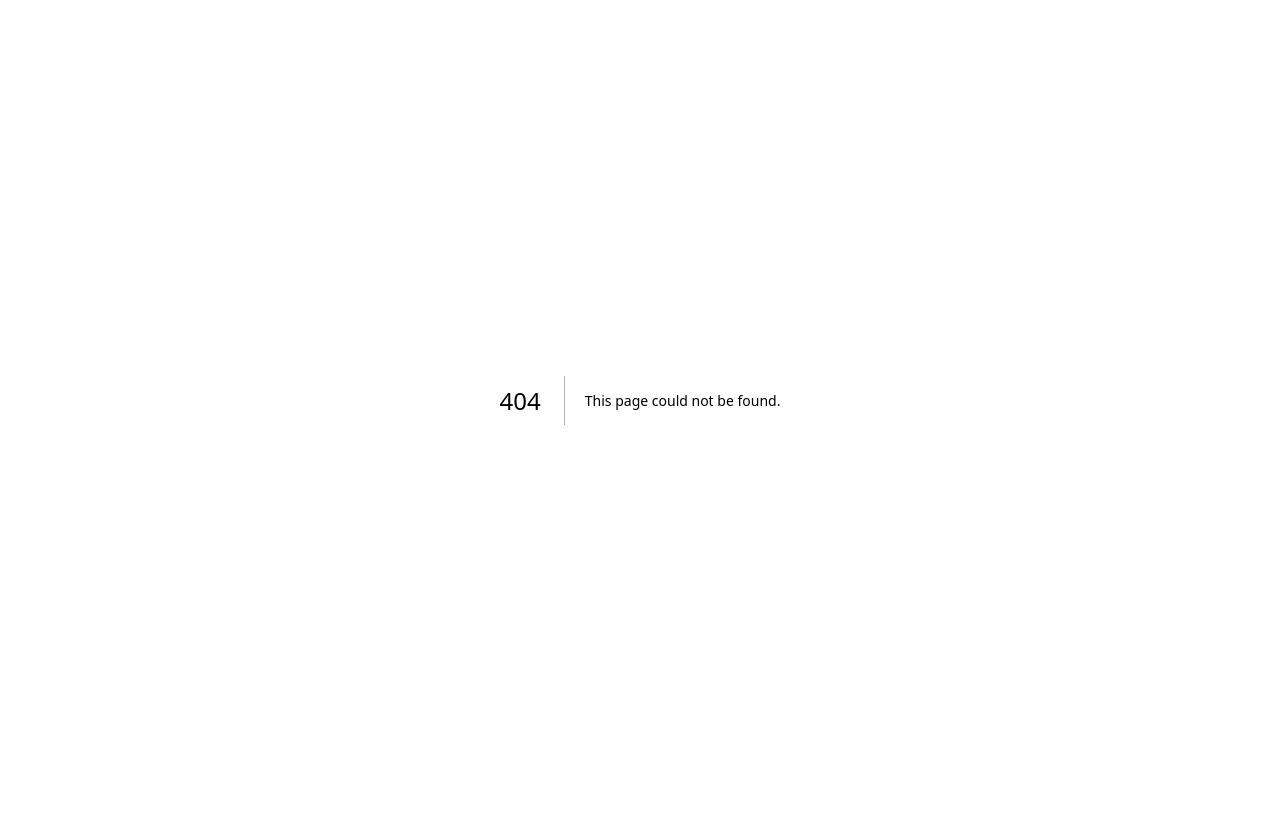
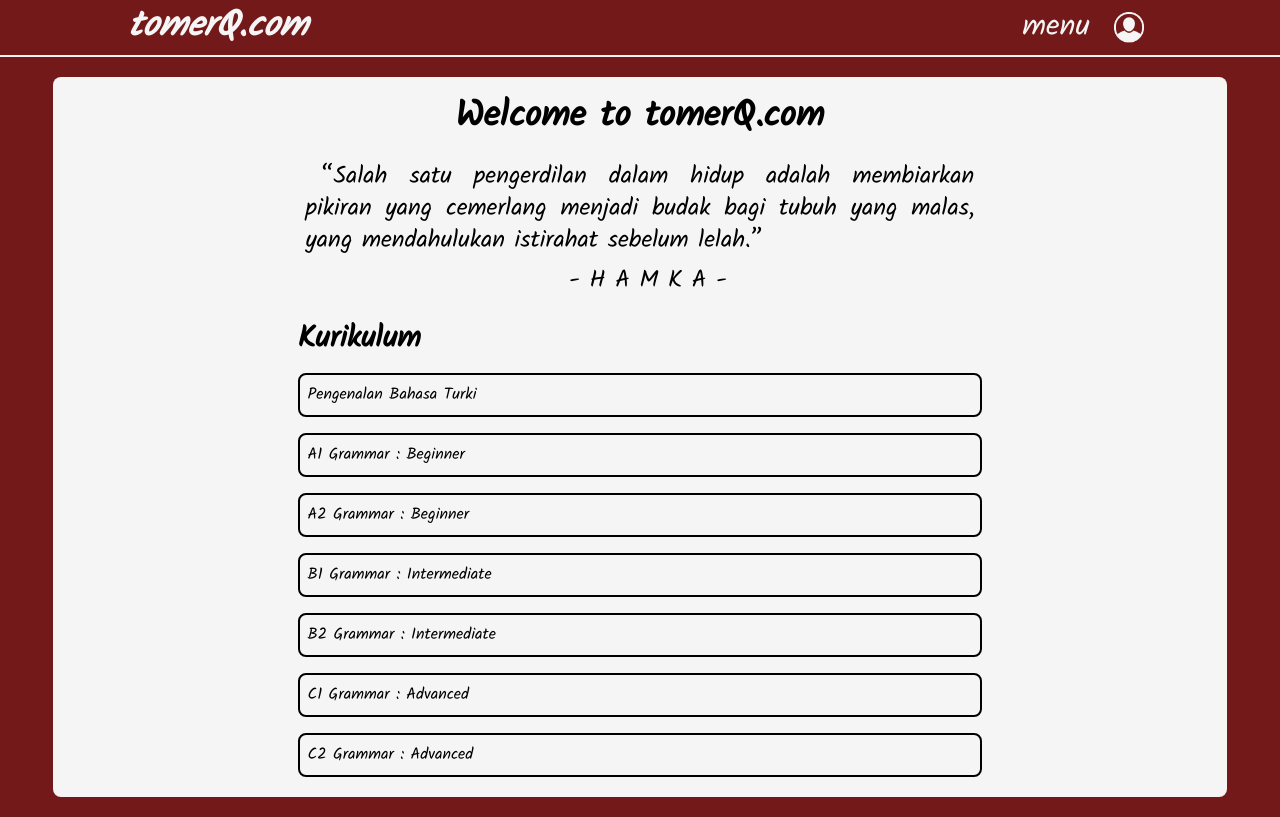
Before and after one commit to barmuch/tomerq.com, a Next.js app: page /kurikulum in a window 1280 px wide. Before the commit this address had no page. Built offline with nearby package versions, Linux system fonts and the light colour scheme.

Commit message:
Kurikulum Page Added

```diff
--- a/src/app/about/page.jsx
+++ b/src/app/about/page.jsx
@@ -1,12 +1,13 @@
 import Link from "next/link"
 import Image from "next/image"
+
 const About = () => {
   return (
     <div className="h-screen w-screen bg-primary1 flex flex-col items-center p-3 gap-4 lg:gap-8 justify-center my-auto">
 
       <div className="text-4xl text-primary2 cursor-pointer font-bold lg:text-6xl "><Link href="/">tomerQ.com</Link></div>
 
-      <div className="text-xl bg-primary2 p-2 rounded-lg text-justify indent-10 lg:max-w-3xl">tomerQ.com adalah platform pembelajaran grammar Bahasa Turki Online. Materi ini khusus dirancang untuk persiapan dan percepatan calon mahasiswa yang akan menempuh pendidikan di Turki. Materi telah disesuaikan dengan buku TOMER Universitas di Turki dan tersedia dalam beberapa level tingkatan. Mulai petualanganmu disini, yakin usaha sampai!  <button className="bg-primary1 p-2 rounded-lg text-primary2 hover:bg-primary2 hover:text-primary1">mulai</button>
+      <div className="text-xl bg-primary2 p-2 rounded-lg text-justify indent-10 lg:max-w-3xl">tomerQ.com adalah platform pembelajaran grammar Bahasa Turki Online. Materi ini khusus dirancang untuk persiapan dan percepatan calon mahasiswa yang akan menempuh pendidikan di Turki. Materi telah disesuaikan dengan buku TOMER Universitas di Turki dan tersedia dalam beberapa level tingkatan. Mulai petualanganmu disini, yakin usaha sampai! <Link href="/kurikulum"> <button className="bg-primary1 p-2 rounded-lg text-primary2 hover:bg-primary2 hover:text-primary1">mulai</button></Link>
       </div>
 
       <div className="text-2xl text-primary2 font-bold">contact me!
--- /dev/null
+++ b/src/app/kurikulum/page.jsx
@@ -0,0 +1,59 @@
+import Navbar from "@/components/navbar";
+
+const Kurikulum = () => {
+
+  const kurikulums = [
+    {
+      title : "Pengenalan Bahasa Turki"
+    },
+    {
+      title : "A1 Grammar : Beginner"
+    },
+    {
+      title : "A2 Grammar : Beginner"
+    },
+    {
+      title : "B1 Grammar : Intermediate"
+    },
+    {
+      title : "B2 Grammar : Intermediate"
+    },
+    {
+      title : "C1 Grammar : Advanced"
+    },
+    {
+      title : "C2 Grammar : Advanced"
+    }
+  ]
+  return (
+<div>
+  {/* Navbar */}
+  <div className="w-full bg-primary1 text-primary2"><Navbar/></div>
+{/* content */}
+  <div className="max-w-full bg-primary1 py-5 border-t-2 border-primary2">
+    {/* container putih*/}
+      <div className="flex flex-col gap-4 py-5  w-11/12 bg-primary2 h-11/12 mx-auto rounded-lg px-4">
+        {/* Title */}
+          <div className="text-2xl text-black font-bold lg:text-4xl justify-center flex text-center">
+            Welcome to tomerQ.com
+          </div>
+        {/* quotes */}
+          <div className="flex flex-col bg-primary2 text-black w-max-full p-2 rounded-lg w-11/12 lg:w-3/5 text-justify indent-4 gap-2 mx-auto justify-center lg:text-2xl">
+            <div>“Salah satu pengerdilan dalam hidup adalah membiarkan pikiran yang cemerlang menjadi budak bagi tubuh yang malas, yang mendahulukan istirahat sebelum lelah.”</div>
+            <div className="text-center">- H A M K A -</div>
+          </div>
+          {/* title  */}
+          <div className=" text-xl lg:text-3xl text-black justify-start font-bold w-11/12 lg:w-3/5  mx-auto">Kurikulum</div>
+          {kurikulums.map((kurikulum) => (
+            <div key={kurikulum.title} className="flex flex-row bg-primary2 text-black w-max-full p-2 rounded-lg mx-auto w-11/12 lg:w-3/5 hover:bg-hover1 cursor-pointer border-2 border-black">
+            {kurikulum.title}
+          </div>
+          ))}
+
+      </div>
+  </div>
+</div>
+  )
+}
+
+export default Kurikulum
--- a/src/app/kursus/page.jsx
+++ /dev/null
@@ -1,29 +0,0 @@
-import Navbar from "@/components/navbar";
-
-const kursus = () => {
-  return (
-<div>
-<div className="bg-primary2 text-primary1"><Navbar/></div>
-    <div className="max-w-full">
-      <div className="flex flex-col bg-primary1 gap-4 py-5 items-center lg:h-screen lg:w-screen">
-          <div className="text-5xl text-primary2 font-bold lg:text-6x justify-center flex">
-            kursus
-          </div>
-        {/* kursus item */}
-
-          <div className="flex flex-row bg-primary2 text-primary1 w-max-full p-2 rounded-lg mx-3 lg:w-3/4 hover:bg-hover1 cursor-pointer">
-            <div className="w-1/5 text-4xl justify-center flex items-center">A1</div>
-            <div className="w-4/5 text-justify leading-tight border-l-2 border-bg-primary1 px-3">Pada level ini, peserta belajar dasar-dasar Bahasa Turki, termasuk kosakata dasar, grammar sederhana, dan ungkapan umum untuk berkomunikasi dalam situasi sehari-hari. </div>
-          </div>
-
-          <div className="flex flex-row bg-primary2 text-primary1 w-max-full p-2 rounded-lg mx-3 lg:w-3/4 hover:bg-hover1 cursor-pointer">
-            <div className="w-1/5 text-4xl justify-center flex items-center">A1</div>
-            <div className="w-4/5 text-justify leading-tight border-l-2 border-bg-primary1 px-3">Pada level ini, peserta belajar dasar-dasar Bahasa Turki, termasuk kosakata dasar, grammar sederhana, dan ungkapan umum untuk berkomunikasi dalam situasi sehari-hari. </div>
-          </div>
-      </div>
-    </div>
-</div>
-  )
-}
-
-export default kursus
--- a/src/app/page.js
+++ b/src/app/page.js
@@ -1,6 +1,6 @@
 import Image from "next/image";
 import Navbar from "@/components/navbar";
-
+import Link from "next/link";
 export default function Home() {
   return (
     <div className="h-max-full h-full min-h-screen w-full bg-primary2 flex flex-col content-between gap-6 lg:gap-0">
@@ -28,7 +28,7 @@ export default function Home() {
                   </h1>
                 </div>
                 <div className="text-2xl mt-8 flex animate-bounce justify-center">
-                  <button className="bg-primary1 p-2 rounded-lg text-primary2  hover:bg-primary2 hover:text-primary1 ">mulai</button>
+                  <Link href="/kurikulum"><button className="bg-primary1 p-2 rounded-lg text-primary2  hover:bg-primary2 hover:text-primary1 ">mulai</button></Link>
                 </div>
           </div>
         </div>
```
Also changed, not shown: src/app/kurikulum/materi/bab/page.jsx (renamed from src/app/kursus/materi/bab/page.jsx), src/app/kurikulum/materi/page.jsx (renamed from src/app/kursus/materi/page.jsx).
